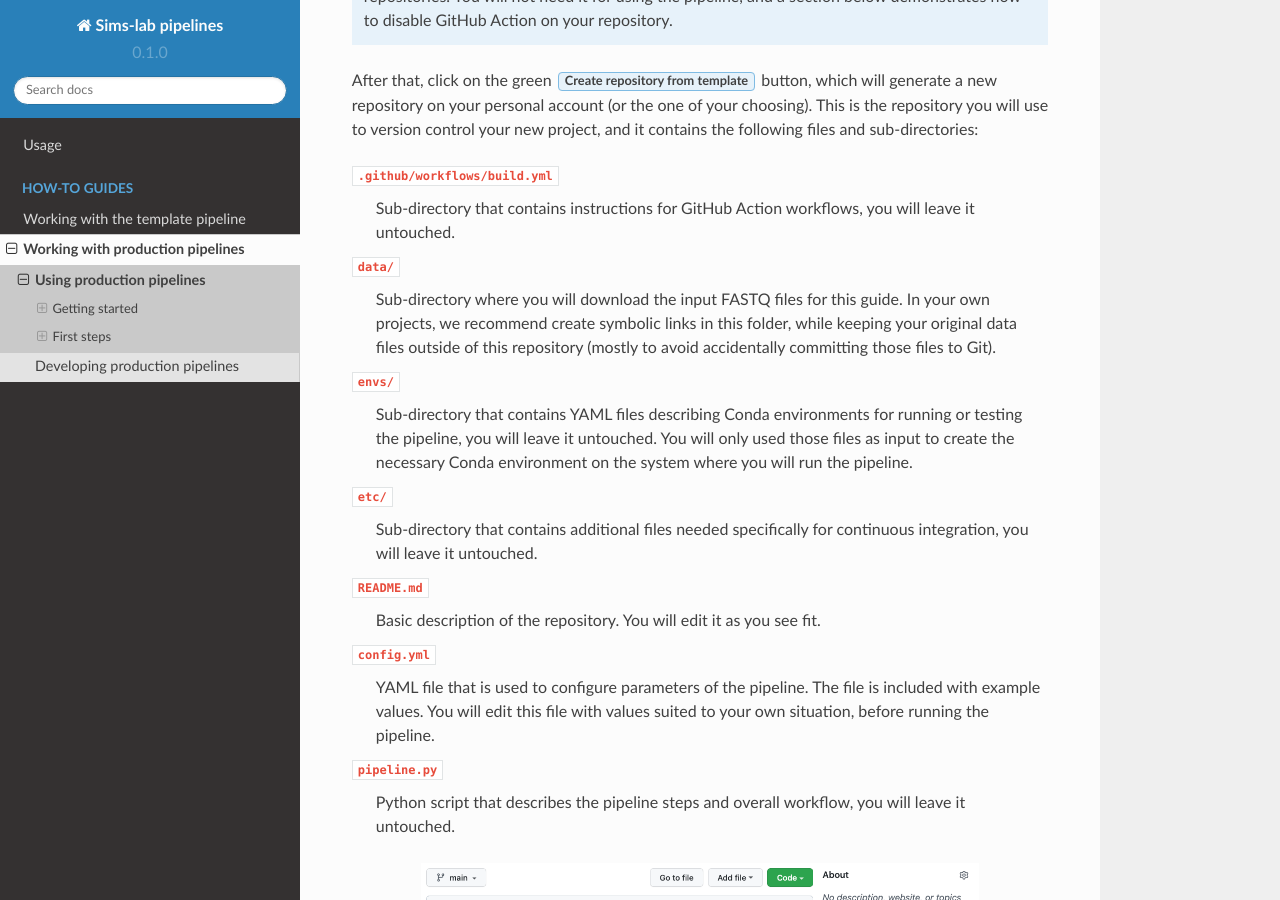
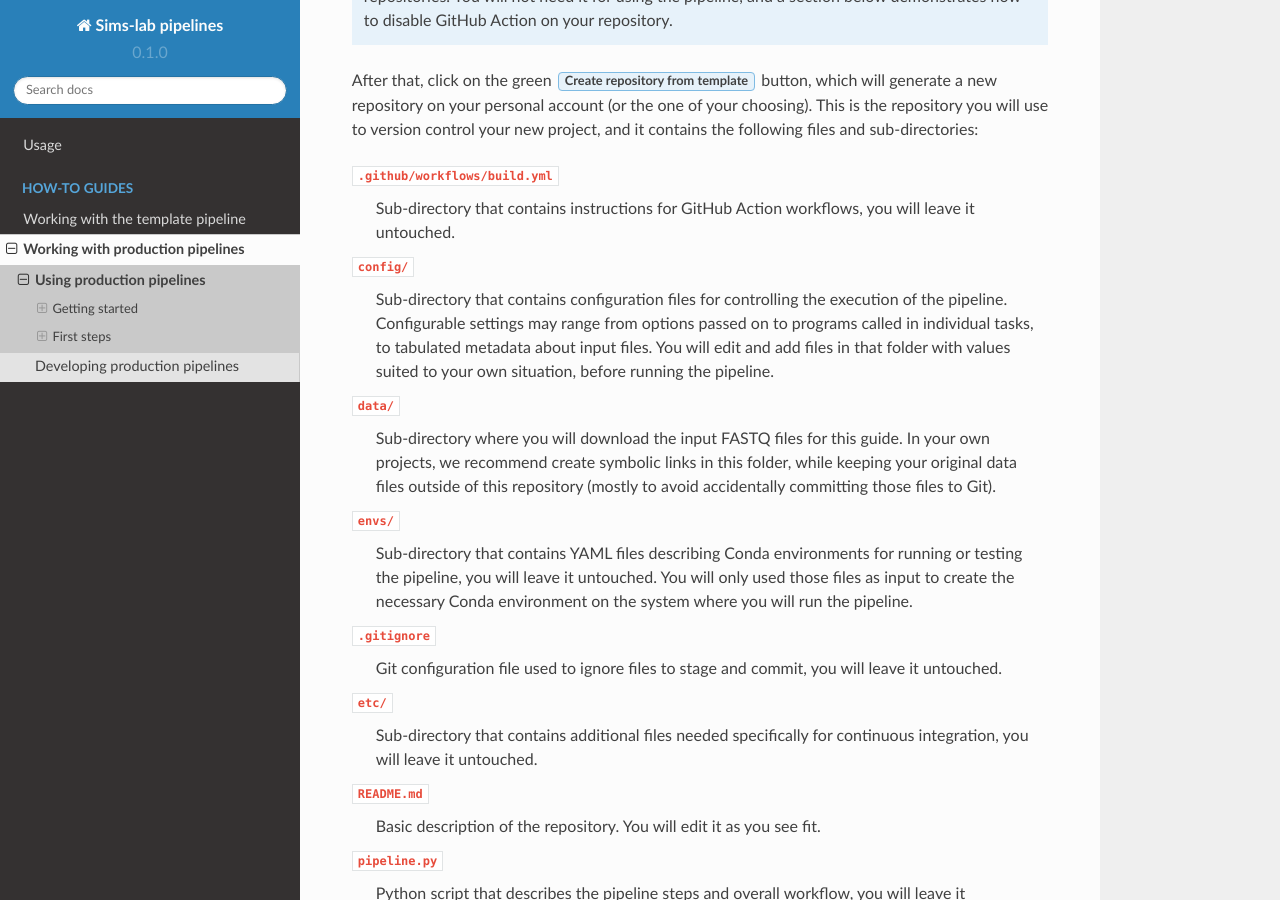
Before and after one commit to kevinrue/rtd-tutorial, a Sphinx documentation site: the page built from docs/source/guides/production_usage.rst, in a window 1280 px wide and 900 px high, scrolled down 756 px. Built offline with Sphinx 7.4.7 and the Read the Docs theme 2.0.0, drawn with Linux system fonts in a browser that asks for light colours.

Commit message:
update legend about repository structure

```diff
--- a/docs/source/guides/production_usage.rst
+++ b/docs/source/guides/production_usage.rst
@@ -47,6 +47,14 @@ and it contains the following files and sub-directories:
   Sub-directory that contains instructions for GitHub Action workflows,
   you will leave it untouched.
 
+``config/``
+  Sub-directory that contains configuration files for controlling
+  the execution of the pipeline.
+  Configurable settings may range from options passed on to programs
+  called in individual tasks, to tabulated metadata about input files.
+  You will edit and add files in that folder with values suited to your own situation,
+  before running the pipeline.
+
 ``data/``
   Sub-directory where you will download the input FASTQ files for this guide.
   In your own projects, we recommend create symbolic links in this folder,
@@ -59,6 +67,10 @@ and it contains the following files and sub-directories:
   You will only used those files as input to create the necessary
   Conda environment on the system where you will run the pipeline.
 
+``.gitignore``
+  Git configuration file used to ignore files to stage and commit,
+  you will leave it untouched.
+
 ``etc/``
   Sub-directory that contains additional files needed specifically
   for continuous integration, you will leave it untouched.
@@ -66,12 +78,6 @@ and it contains the following files and sub-directories:
 ``README.md``
   Basic description of the repository.
   You will edit it as you see fit.
-
-``config.yml``
-  YAML file that is used to configure parameters of the pipeline.
-  The file is included with example values.
-  You will edit this file with values suited to your own situation,
-  before running the pipeline.
 
 ``pipeline.py``
   Python script that describes the pipeline steps and overall workflow,
--- a/docs/source/guides/template.rst
+++ b/docs/source/guides/template.rst
@@ -60,6 +60,10 @@ and it contains the following files and sub-directories:
 ``etc/``
   Sub-directory that contains additional files needed specifically
   for continuous integration, you will leave it untouched.
+
+``.gitignore``
+  Git configuration file used to ignore files to stage and commit,
+  you will leave it untouched.
 
 ``README.md``
   Basic description of the repository.
```
Also changed, not shown: docs/source/guides/production_fork.rst (+13 -7 lines).
